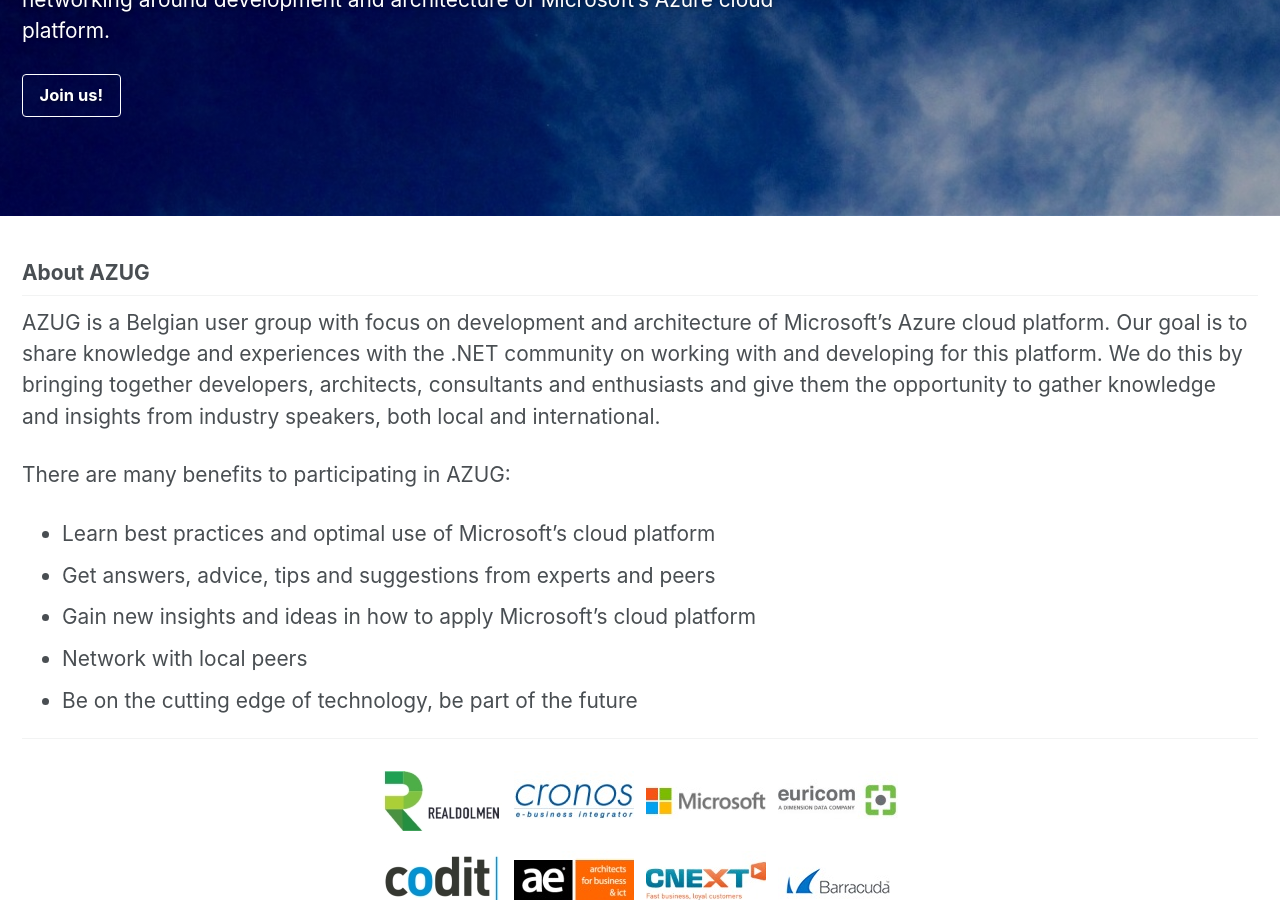
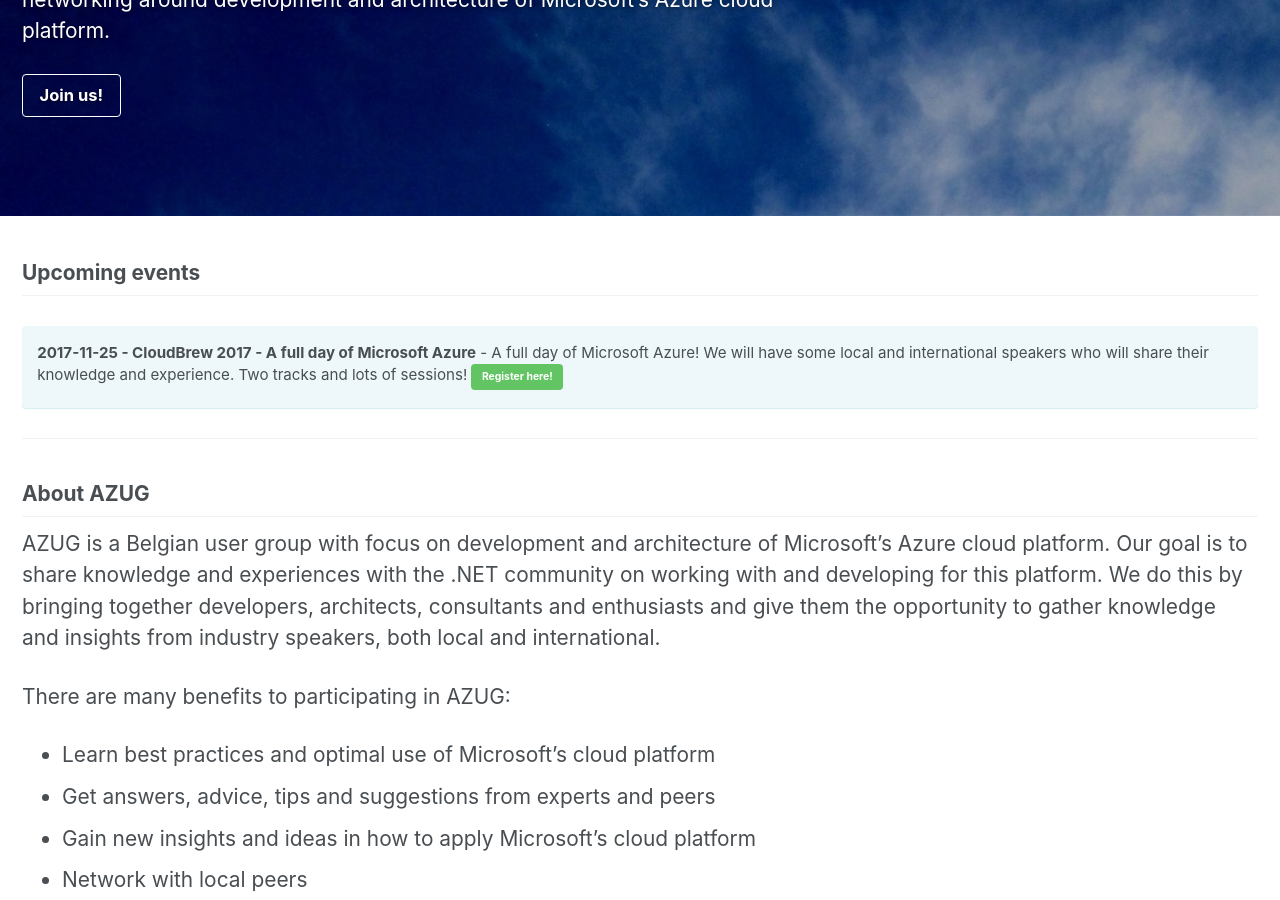
Before and after one commit to AzugBe/azugbe.github.io, a Jekyll site: the page built from index.md, in a window 1280 px wide and 900 px high, scrolled down 343 px. Built offline with Jekyll 4.4.1, drawn with Linux system fonts in a browser that asks for light colours.

Commit message:
Add to front page

```diff
--- a/index.md
+++ b/index.md
@@ -11,6 +11,12 @@ header:
   cta_url: "#join-us-stay-informed"
 excerpt: "The Belgium Azure User Group focuses on knowledge sharing and networking around development and architecture of Microsoft’s Azure cloud platform."
 ---
+
+## Upcoming events
+**2017-11-25 - CloudBrew 2017 - A full day of Microsoft Azure** - A full day of Microsoft Azure! We will have some local and international speakers who will share their knowledge and experience. Two tracks and lots of sessions! [Register here!](/events/2017-11-25---cloudbrew-2017---a-full-day-of-microsoft-azure){: .btn .btn--success}
+{: .notice--info}
+
+<hr />
 
 ## About AZUG
 
```
Also changed, not shown: _posts/events/2017-11-25---cloudbrew-2017---a-full-day-of-microsoft-azure.md (+1 -1 lines).
